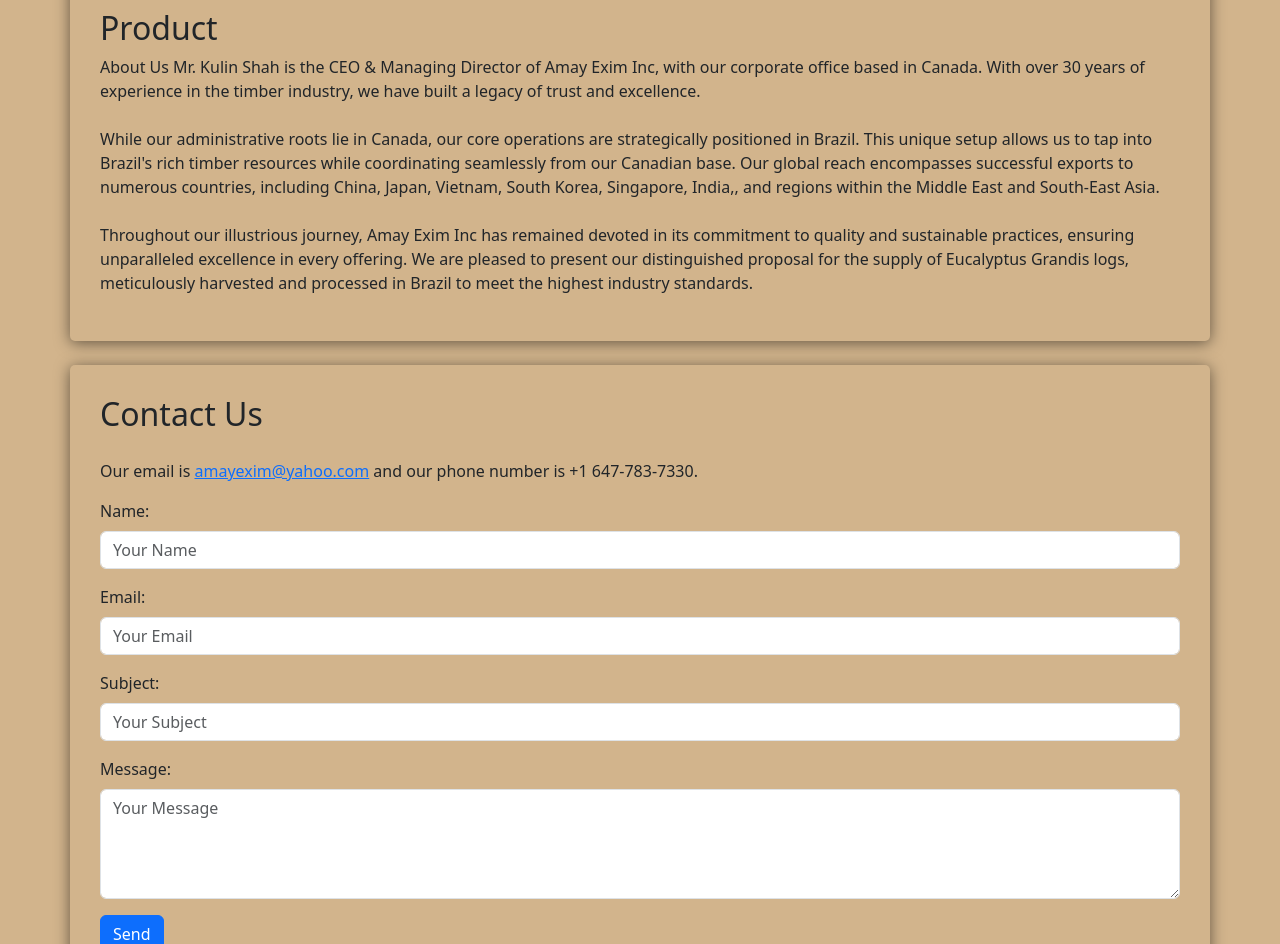
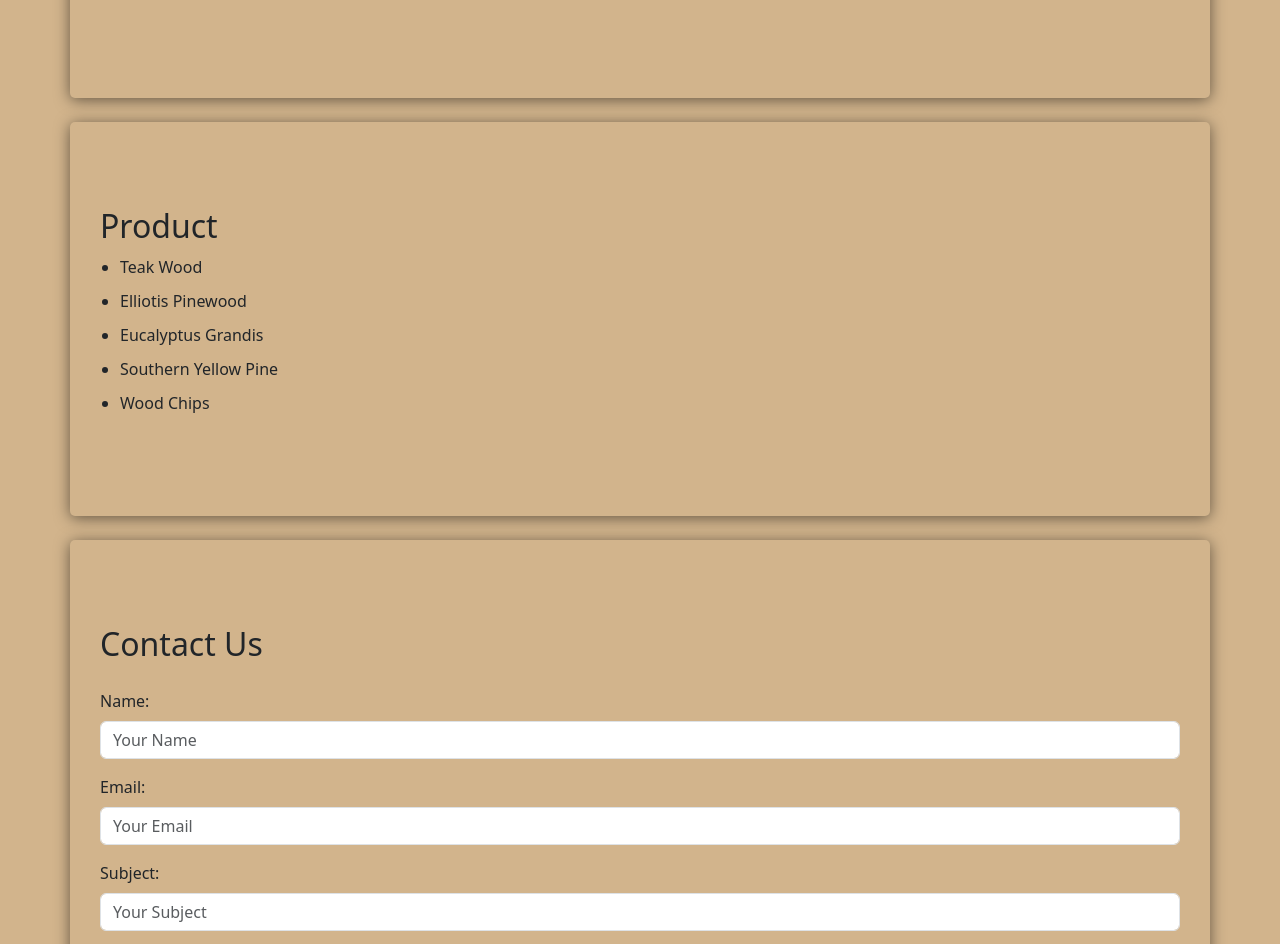
Before and after one commit to Amay-S/lumber, a website: page index.html in a window 1280 px wide. Shown: the part 1903-2847 px from the top of the page. Drawn offline with nearby package versions, Linux system fonts and the light colour scheme.

Commit message:
push code commit

```diff
--- a/index.html
+++ b/index.html
@@ -117,32 +117,19 @@
         <!-- Product Section -->
         <div class="container my-4" id="product">
             <h2>Product</h2>
-            <p>
-                About Us
-                Mr. Kulin Shah is the CEO & Managing Director of Amay Exim Inc, with our corporate office based in
-                Canada. With over 30 years of experience in the timber industry, we have built a legacy of trust and
-                excellence. <br> <br> While our administrative roots lie in Canada, our core operations are
-                strategically
-                positioned in Brazil. This unique setup allows us to tap into Brazil's rich timber resources while
-                coordinating seamlessly from our Canadian base. Our global reach encompasses successful exports to
-                numerous countries, including China, Japan, Vietnam, South Korea, Singapore, India,, and regions within
-                the Middle East and South-East Asia. <br> <br> Throughout our illustrious journey, Amay Exim Inc has
-                remained
-                devoted in its commitment to quality and sustainable practices, ensuring unparalleled excellence in
-                every offering. We are pleased to present our distinguished proposal for the supply of Eucalyptus
-                Grandis
-                logs, meticulously harvested and processed in Brazil to meet the highest industry standards.
-            </p>
+            <ul class="product-list">
+                <li>Teak Wood</li>
+                <li>Elliotis Pinewood</li>
+                <li>Eucalyptus Grandis</li>
+                <li>Southern Yellow Pine</li>
+                <li>Wood Chips</li>
+            </ul>
         </div>
+
 
         <!-- Contact Us Section -->
         <div class="container my-4" id="contact-us">
             <h2>Contact Us</h2>
-            <p>
-                Our email is <a href="mailto:amayexim@yahoo.com">amayexim@yahoo.com</a> and our phone number is +1
-                647-783-7330.
-            </p>
-
             <form>
                 <div class="mb-3">
                     <label for="name" class="form-label">Name:</label>
@@ -162,16 +149,26 @@
                 </div>
                 <button type="submit" class="btn btn-primary">Send</button>
                 <div class="social-icons mb-3">
-                    <a href="https://instagram.com" target="_blank" class="mx-2">
+                    <a href="https://instagram.com/amayeximinc?utm_source=qr" target="_blank" class="mx-2">
                         <i class="fab fa-instagram"></i>
                     </a>
                     <a href="https://facebook.com" target="_blank" class="mx-2">
                         <i class="fab fa-facebook-f"></i>
                     </a>
-                    <a href="https://linkedin.com" target="_blank" class="mx-2">
+                    <a href="https://www.linkedin.com/company/amay-exim-inc/" target="_blank" class="mx-2">
                         <i class="fab fa-linkedin-in"></i>
                     </a>
+                    <!-- WhatsApp Icon with phone number -->
+                    <a href="https://wa.me/6478783043" target="_blank" class="mx-2">
+                        <i class="fab fa-whatsapp"></i>
+                    </a>
+                    <!-- Email Icon to trigger email action -->
+                    <a href="mailto:amayexim@yahoo.ca" class="mx-2">
+
+                        <i class="fas fa-envelope"></i>
+                    </a>
                 </div>
+
             </form>
         </div>
 
--- a/package.json
+++ b/package.json
@@ -4,6 +4,7 @@
     "cors": "^2.8.5",
     "dotenv": "^16.3.1",
     "express": "^4.18.2",
-    "nodemailer": "^6.9.7"
+    "nodemailer": "^6.9.7",
+    "nodemailer-sendgrid-transport": "^0.2.0"
   }
 }
--- a/script.js
+++ b/script.js
@@ -1,20 +1,21 @@
 // drop down
 
-document.addEventListener('DOMContentLoaded', function() {
+document.addEventListener('DOMContentLoaded', function () {
     var navLinks = document.querySelectorAll('.navbar-nav .nav-link');
-    navLinks.forEach(function(link) {
-        link.addEventListener('click', function() {
+    navLinks.forEach(function (link) {
+        link.addEventListener('click', function () {
             var navbarToggler = document.querySelector('.navbar-toggler');
-            if(!navbarToggler.classList.contains('collapsed')) {
+            if (!navbarToggler.classList.contains('collapsed')) {
                 navbarToggler.click();
             }
         });
     });
 });
 
+
 // contact us
 
-document.querySelector('form').addEventListener('submit', async function(e) {
+document.querySelector('form').addEventListener('submit', async function (e) {
     e.preventDefault();
 
     const data = {
@@ -23,6 +24,12 @@
         subject: document.getElementById('subject').value,
         message: document.getElementById('message').value
     };
+
+    // Check if any field is empty
+    if (!data.name || !data.email || !data.subject || !data.message) {
+        alert('Please fill in all fields');
+        return;
+    }
 
     try {
         const response = await fetch('http://localhost:3000/sendmail', {
@@ -33,11 +40,8 @@
             body: JSON.stringify(data)
         });
 
-        if (response.status === 200) {
-            alert('Email sent successfully');
-        } else {
-            alert('Error sending email');
-        }
+        const responseData = await response.json();
+        alert(responseData.message);
     } catch (error) {
         alert('Error sending email');
     }
--- a/style.css
+++ b/style.css
@@ -19,9 +19,8 @@
     box-sizing: border-box;
     margin: 0 auto;
     background-color: #D2B48C;
-    padding-top: 57px; /* Adjust this value based on the height of your navbar */
+    padding-top: 90px; /* Adjust this value based on the height of your navbar */
 }
-
 
 /* Grid for the image cards to make them same height */
 .row {
@@ -93,7 +92,7 @@
 .navbar {
     background-color: #FFEBCD;
     transition: all 0.3s;
-    height: 100px; /* Adjust height for desktop */
+    height: 85px; /* Adjust height for desktop */
 }
 
 
@@ -143,10 +142,10 @@
     justify-content: space-between; /* This ensures that the items inside are spaced out evenly */
 }
 
-
-
 #contact-us, #about-us, #product {
     padding: 30px;
+    padding-top: 85px;
+    padding-bottom: 85px;
     border-radius: 5px;
     box-shadow: 0 2px 15px rgba(0, 0, 0, 0.527);
 }
@@ -156,8 +155,15 @@
 }
 
 .btn-primary {
-    background-color: #007bff;
-    border-color: #007bff;
+    background-color: #A0522D !important;
+    border: 2px solid black !important;
+    width: 100px;
+
+}
+
+.btn-primary:hover {
+    background-color: black !important;
+    border: 2px solid black !important;
 }
 
 .social-icons {
@@ -170,3 +176,13 @@
     color: black;
     text-decoration: none;
 }
+
+.product-list {
+    list-style-type: disc;
+    padding-left: 20px;
+}
+
+.product-list li {
+    margin: 10px 0;
+    font-size: 16px;
+}
```
Also changed, not shown: server.js (+11 -5 lines), 2 other files.
